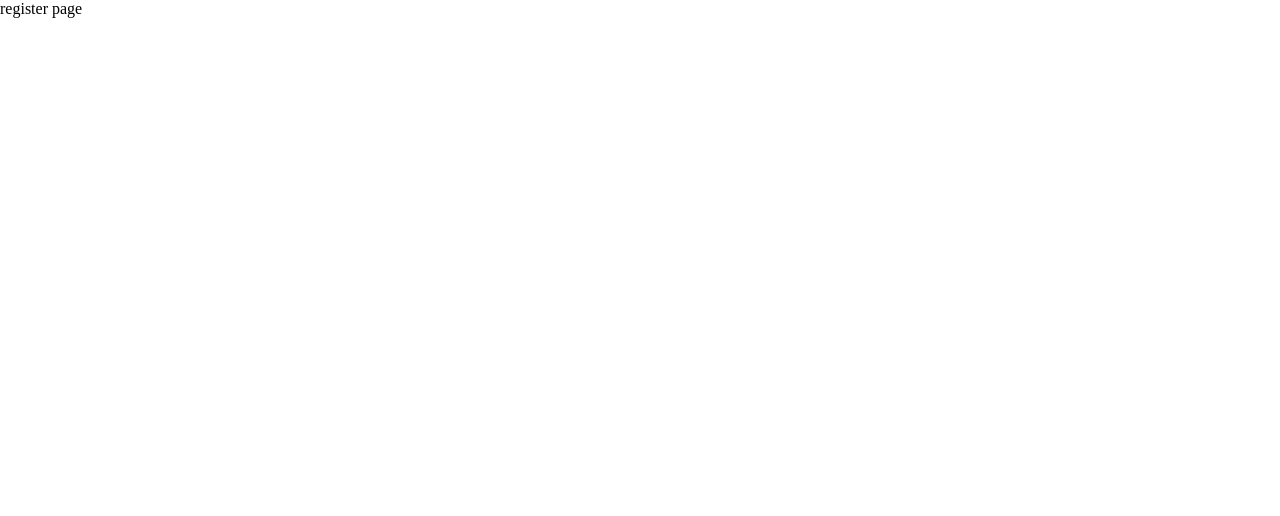
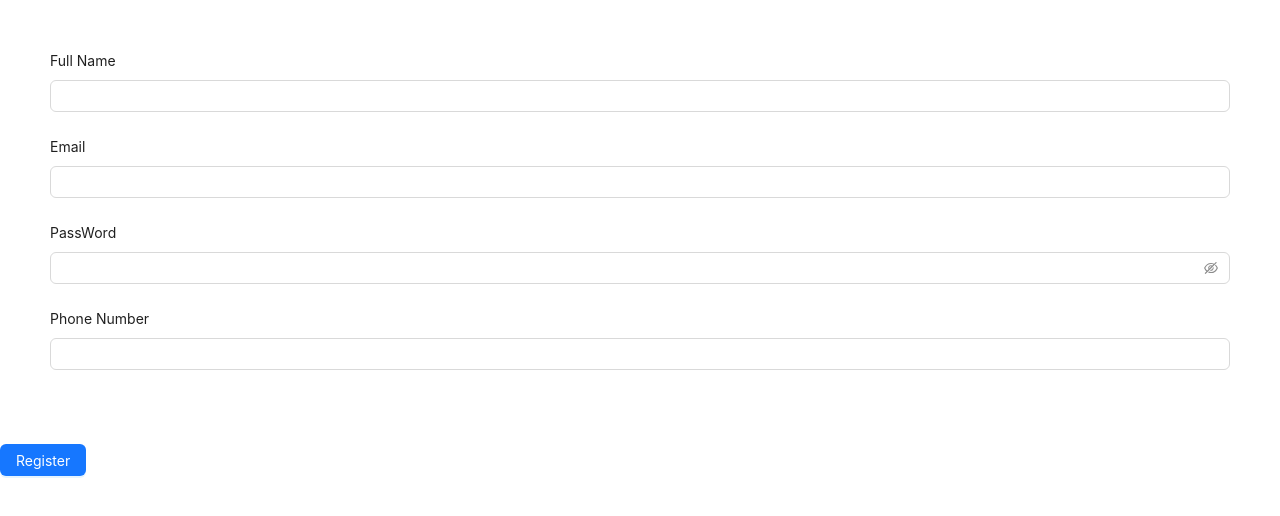
Before and after one commit to quanglam04/react-app, a React (Vite) app: page /register in a window 1280 px wide. Shown: the top 516 px of the page. Built offline with nearby package versions, Linux system fonts and the light colour scheme.

Commit message:
uncontrolled component

```diff
--- a/src/pages/register.jsx
+++ b/src/pages/register.jsx
@@ -1,6 +1,82 @@
+import { Button, Form, Input } from "antd"
+
 const RegisterPage = () => {
+
+    const [form] = Form.useForm()
+    const onFinish = (values) => {
+        console.log(values)
+    }
     return (
-        <div>register page</div>
+
+        <Form
+            form={form}
+            onFinish={onFinish}
+            layout="vertical">
+            <div style={
+                {
+                    margin: "50px",
+                    display: "flex",
+                    flexDirection: "column"
+                }
+            }>
+                <Form.Item
+                    label="Full Name"
+                    name="fullName"
+                // rules={[
+                //     {
+                //         required: true,
+                //         message: 'Please input your username!',
+                //     },
+                // ]}
+                >
+                    <Input />
+                </Form.Item>
+
+                <Form.Item
+                    label="Email"
+                    name="email"
+                // rules={[
+                //     {
+                //         required: true,
+                //         message: 'Please input your username!',
+                //     },
+                // ]}
+                >
+                    <Input />
+                </Form.Item>
+
+                <Form.Item
+                    label="PassWord"
+                    name="password"
+                // rules={[
+                //     {
+                //         required: true,
+                //         message: 'Please input your username!',
+                //     },
+                // ]}
+                >
+                    <Input.Password />
+                </Form.Item>
+
+                <Form.Item
+                    label="Phone Number"
+                    name="phone"
+
+                // rules={[
+                //     {
+                //         required: true,
+                //         message: 'Please input your username!',
+                //     },
+                // ]}
+                >
+                    <Input />
+                </Form.Item>
+            </div>
+            <div>
+                <Button onClick={() => form.submit()} type="primary">Register</Button>
+            </div>
+            {/* <button style={{ marginLeft: "20px" }} type="submit">Register</button> */}
+        </Form>
     )
 }
 export default RegisterPage
```
